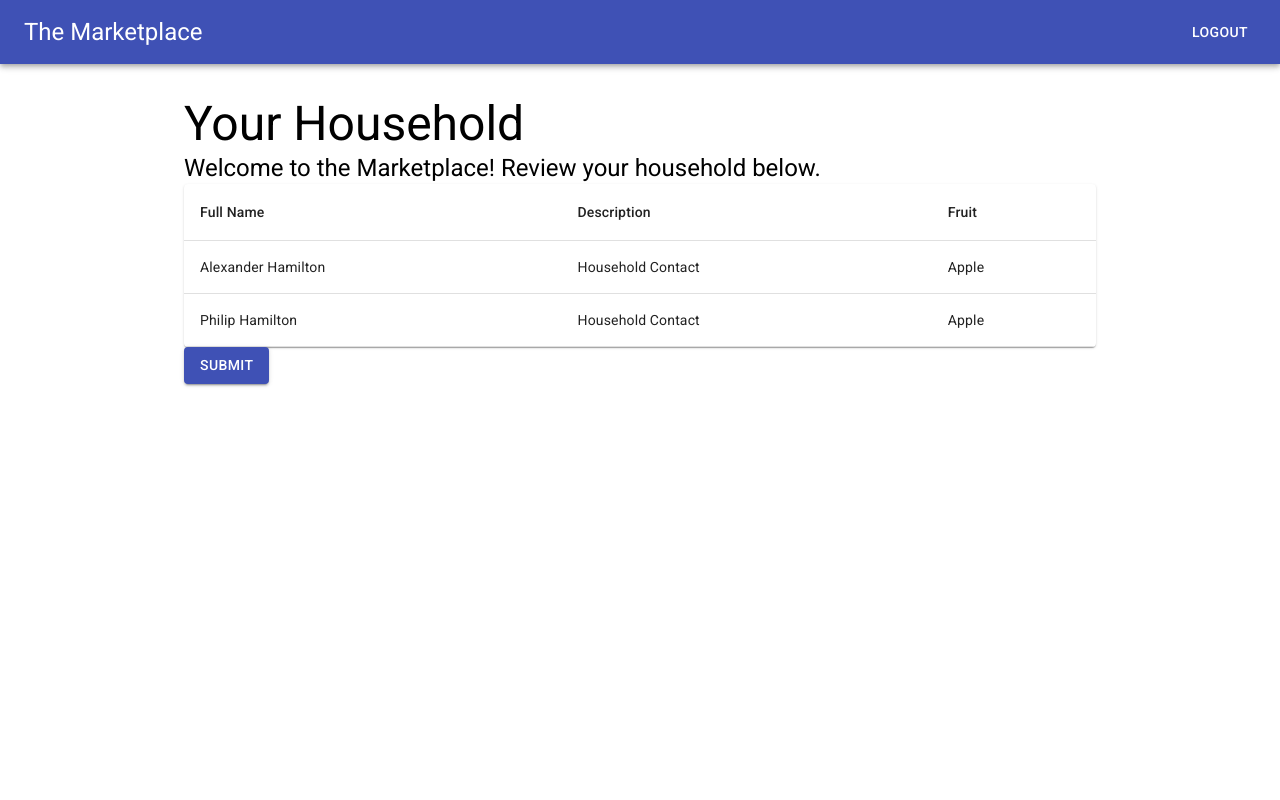
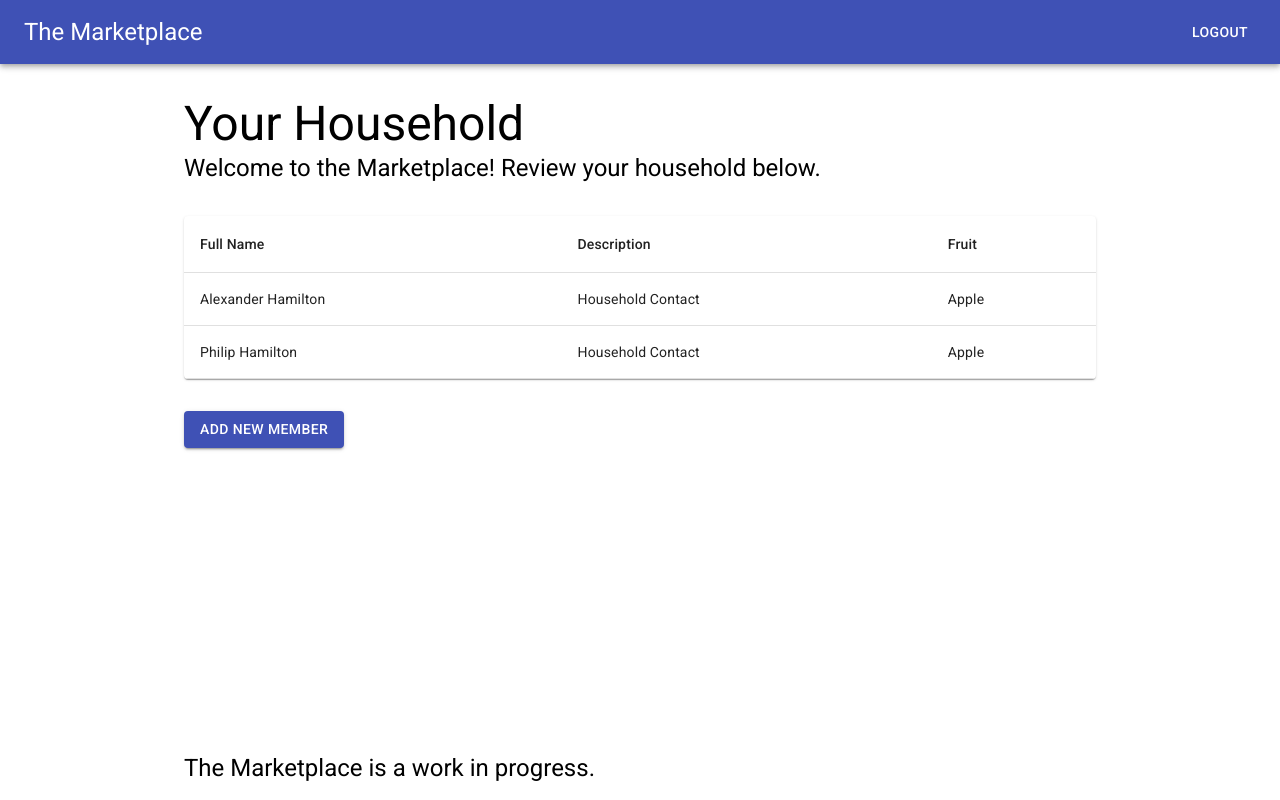
Before and after one commit to iampruven/fake-health-care-gov-vp, a React (Create React App) app: page / in a window 1280 px wide. Built offline with nearby package versions, Linux system fonts and the light colour scheme.

Commit message:
added footer to bottom

```diff
--- a/src/App.js
+++ b/src/App.js
@@ -42,7 +42,7 @@ function App() {
             Welcome to the Marketplace! Review your household below.
           </Typography>
         </Box>
-
+        <Box pt={4}>
           <TableContainer component={Paper} m={2}>
             <Table aria-label="household member details">
               <TableHead>
@@ -65,7 +65,15 @@ function App() {
               </TableBody>
             </Table>
           </TableContainer>
-        <Button variant="contained" color="primary">Submit</Button>
+        </Box>
+        <Box pt={4}>
+          <Button variant="contained" color="primary">
+            Add New Member
+          </Button>
+        </Box>
+        <Box pt={2} pb={2} style={{bottom:0, position:"absolute"}}>
+        <footer><Typography variant="h5">The Marketplace is a work in progress.</Typography></footer>
+        </Box>
       </Container>
     </>
   );
```
Lines whose indentation alone changed are shown as unchanged.
